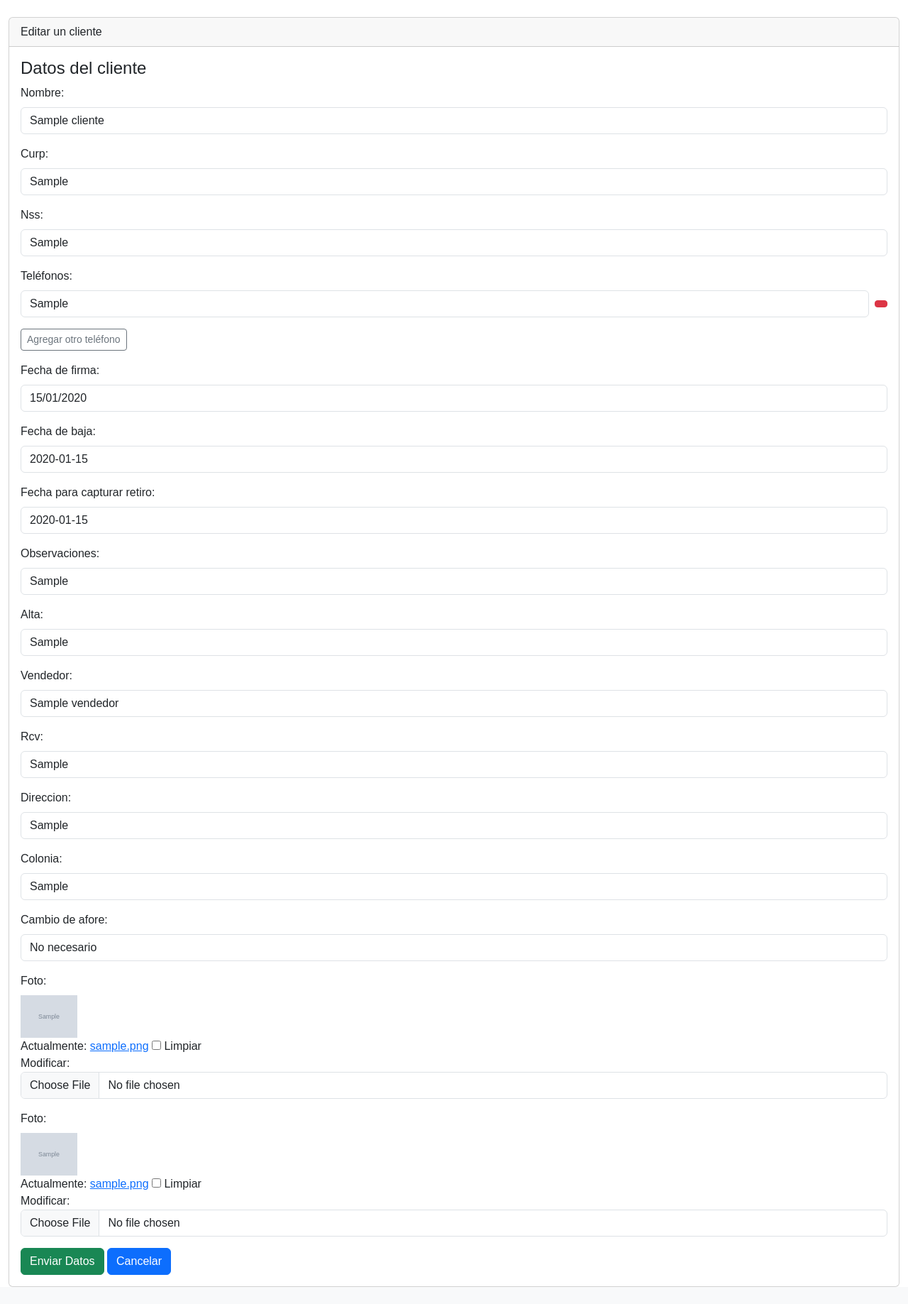
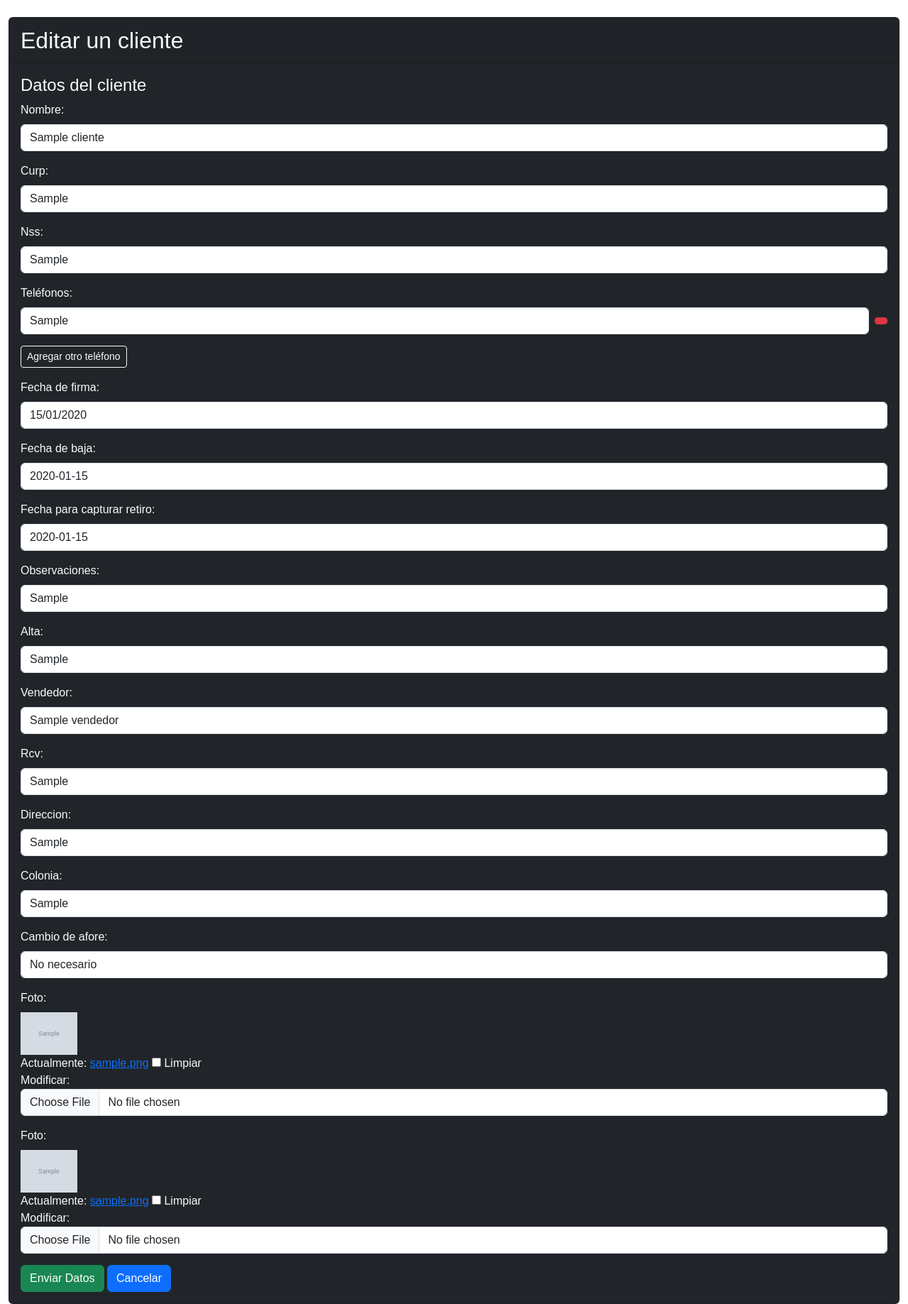
Before and after one commit to OscarNR7/CRM, a Django app: page /clientes/editar/1 in a window 1280 px wide. Shown: the part 48-1885 px from the top of the page at 71% size. Before the commit the page ends 1861 px from the top, so only its background shows below. Run offline with Django 5.2, Linux system fonts and the light colour scheme; a user stored in the database is signed in; tables that the repository leaves empty hold one stand-in row (values such as "Sample post"); grey boxes marked "Sample" are stand-in pictures.

Commit message:
Avance diseño formularios

```diff
--- a/clientes/templates/clientes/editar.html
+++ b/clientes/templates/clientes/editar.html
@@ -3,8 +3,8 @@
 {% block titulo %} Editar {% endblock %}
 
 {% block content %}
-<div class="card">
-    <div class="card-header">Editar un cliente</div>
+<div class="card bg-dark text-light">
+    <div class="card-header fs-2">Editar un cliente</div>
     <div class="card-body">
         <h4 class="card-title">Datos del cliente</h4>
         {% include 'clientes/form.html' %}
--- a/clientes/templates/clientes/form.html
+++ b/clientes/templates/clientes/form.html
@@ -31,7 +31,7 @@
                 </div>
             {% endfor %}
         </div>
-        <button type="button" class="btn btn-outline-secondary btn-sm mt-2" id="add-telefono">
+        <button type="button" class="btn btn-outline-light btn-sm mt-2" id="add-telefono">
             <i class="fas fa-plus"></i> Agregar otro teléfono
         </button>
     </div>
@@ -55,11 +55,15 @@
     {% endfor %}
 
     <input class="btn btn-success" type="submit" value="Enviar Datos">
+
     {% if modo == 'agregar' %}
         <input class="btn btn-success" type="submit" name="guardar_y_agregar" value="Guardar y agregar otro">
     {% endif %}
+
     <a class="btn btn-primary" href="{% url 'clientes' %}" role="button">Cancelar</a>
+
 </form>
+
 
 <script>
     document.addEventListener('DOMContentLoaded', function() {
--- a/clientes/templates/vendedores/agregar_editar_pago.html
+++ b/clientes/templates/vendedores/agregar_editar_pago.html
@@ -5,7 +5,7 @@
 {% block titulo %}Agregar/Editar Pago{% endblock %}
 
 {% block content %}
-    <h1>Agregar/Editar Pago para {{ cliente.nombre }}</h1>
+    <h1>Agregar/Editar Pago {{ cliente.nombre }}</h1>
 
     <form method="post">
         {% csrf_token %}
--- a/static/css/clientes.css
+++ b/static/css/clientes.css
@@ -47,3 +47,7 @@
 #btnBuscar p{
     margin: 0px;
 }
+
+.text-nowrap{
+    text-wrap: nowrap;
+}
```
Also changed, not shown: clientes/templates/clientes/clientes.html (+8 -6 lines). Lines whose indentation alone changed are shown as unchanged.
